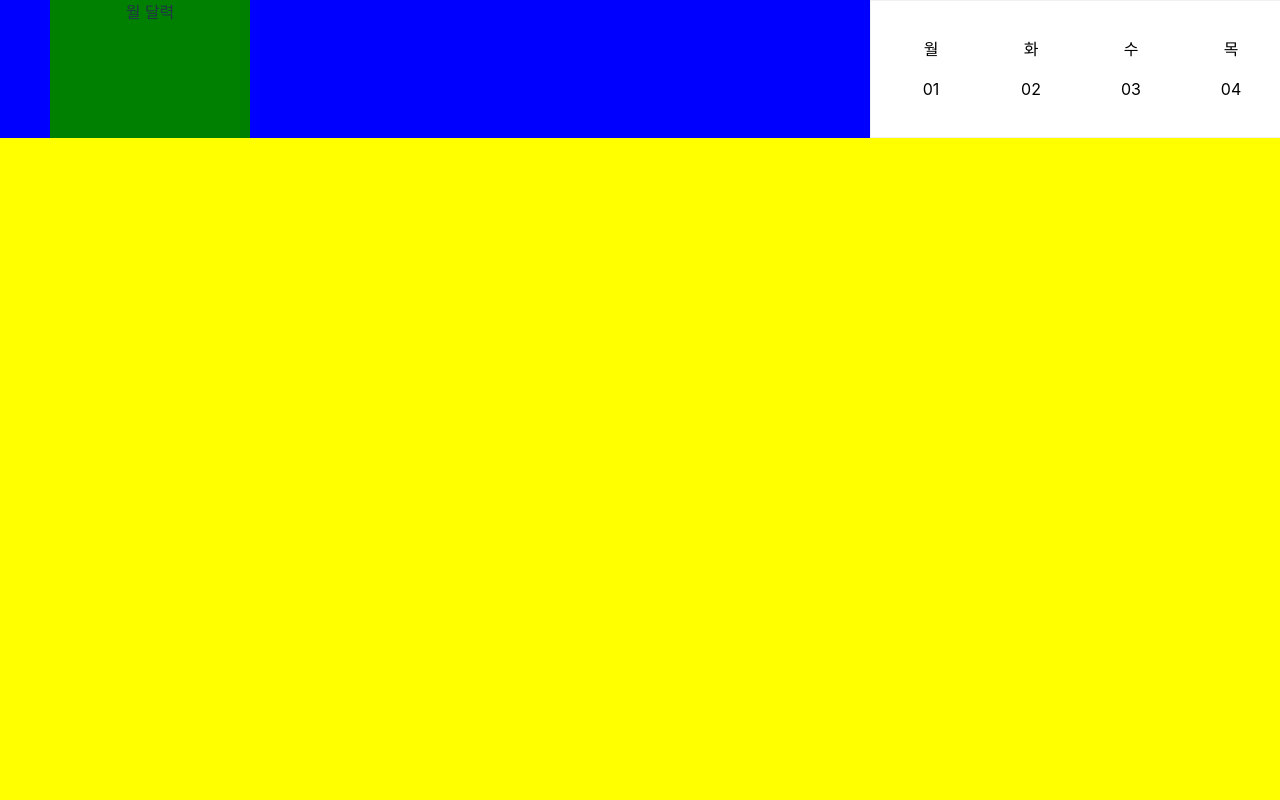
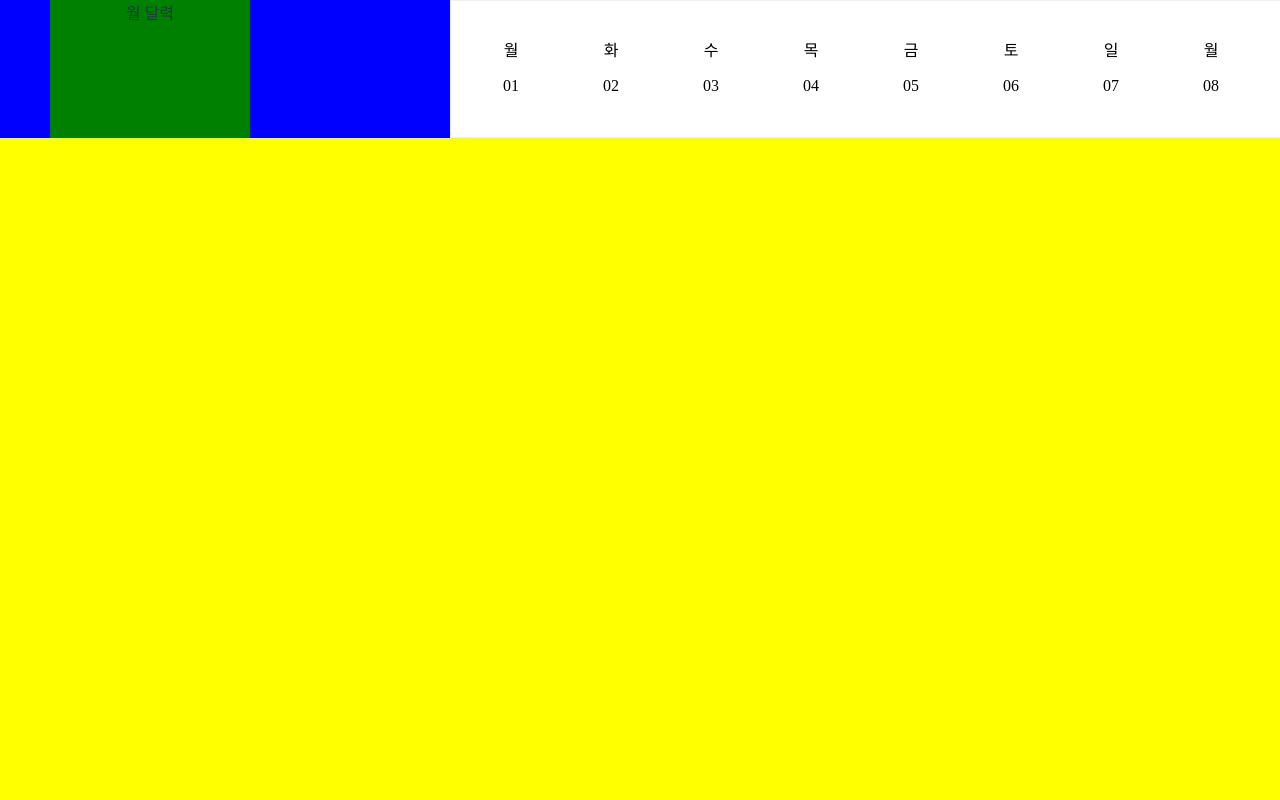
Before and after one commit to JayJHFE/React-Scheduler, a React (Vite) app in the folder PortFolio-vite/: page /scheduler in a window 1280 px wide. Shown: the top 800 px of the page. Built offline with nearby package versions, Linux system fonts and the light colour scheme.

Commit message:
스케줄러 UI수정

```diff
--- a/PortFolio-vite/src/components/scheduler/calendar/index.tsx
+++ b/PortFolio-vite/src/components/scheduler/calendar/index.tsx
@@ -33,7 +33,6 @@
         flexDirection: "row",
         justifyContent: "space-between",
         padding: "0px 50px",
-        width: "1920px",
         backgroundColor: "blue",
       }}
     >
--- a/PortFolio-vite/src/css/mainStyle.ts
+++ b/PortFolio-vite/src/css/mainStyle.ts
@@ -14,5 +14,4 @@
 export const calendarContainer = styled.div`
   display: "flex";
   flex-direction: "row";
-  background-color: "red";
 `;
--- a/PortFolio-vite/src/index.css
+++ b/PortFolio-vite/src/index.css
@@ -1,16 +1,5 @@
 :root {
-  font-family: Inter, system-ui, Avenir, Helvetica, Arial, sans-serif;
-  line-height: 1.5;
-  font-weight: 400;
-
-  color-scheme: light dark;
-  color: rgba(255, 255, 255, 0.87);
   background-color: #242424;
-
-  font-synthesis: none;
-  text-rendering: optimizeLegibility;
-  -webkit-font-smoothing: antialiased;
-  -moz-osx-font-smoothing: grayscale;
 }
 
 * {
```
